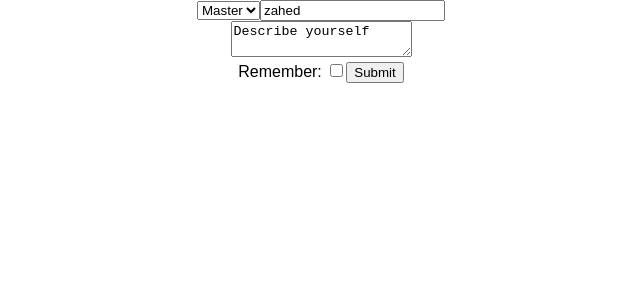
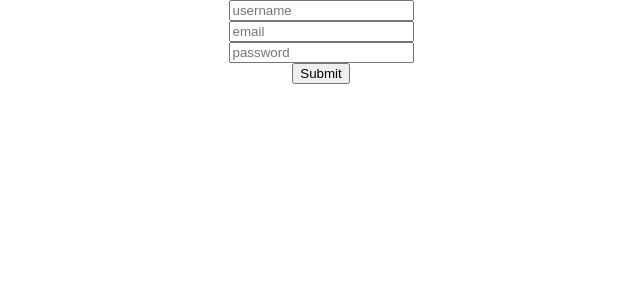
Before and after one commit to zahedshareef/practical-react, a React (Create React App) app: page / in a window 1280 px wide. Shown: the top 300 px of the page, without its empty margins (319-959 px from the left). Built offline with nearby package versions, Linux system fonts and the light colour scheme.

Commit message:
7.2 Form validation in react

```diff
--- a/src/components/Header.js
+++ b/src/components/Header.js
@@ -1,5 +1,5 @@
 import React from 'react';
-import MyForm from './MyForm';
+import ValidationForm from './ValidationForm';
 
 export default class Header extends React.Component {
     state = {
@@ -9,7 +9,7 @@ export default class Header extends React.Component {
     render() {
         return (
             <div className="App">
-                <MyForm />
+                <ValidationForm />
             </div>
         );
     }
--- /dev/null
+++ b/src/components/ValidationForm.js
@@ -0,0 +1,101 @@
+import React from 'react';
+let initialState = {
+    username: '',
+    email: '',
+    password: '',
+    usernameError: '',
+    emailError: '',
+    passwordError: ''
+};
+
+export default class ValidationForm extends React.Component {
+    state = initialState;
+
+    handleChange = (e) => {
+        const isCheckbox = e.target.type === 'checkbox';
+        this.setState({
+            [e.target.name]: isCheckbox ? e.target.checked : e.target.value
+        });
+    };
+
+    validate = () => {
+        let usernameError = '';
+        let emailError = '';
+        let passwordError = '';
+
+        if (this.state.username.length < 1) {
+            usernameError = 'invalid username';
+        }
+        if (!this.state.email.includes('@')) {
+            emailError = 'invalid email';
+        }
+        if (this.state.password.length < 6) {
+            passwordError = 'invalid password';
+        }
+
+        if (usernameError || emailError || passwordError) {
+            this.setState({ usernameError, emailError, passwordError });
+            return false;
+        }
+
+        return true;
+    };
+
+    handleSubmit = (e) => {
+        e.preventDefault();
+        const isValid = this.validate();
+        if (isValid) {
+            console.log(this.state);
+            this.setState(initialState);
+        }
+    };
+
+    render() {
+        return (
+            <form onSubmit={this.handleSubmit}>
+                <div>
+                    <input
+                        name="username"
+                        placeholder="username"
+                        value={this.state.username}
+                        onChange={this.handleChange}
+                    />
+                    <div
+                        style={{
+                            color: 'red',
+                            fontsize: 12
+                        }}>
+                        {this.state.usernameError}
+                    </div>
+                </div>
+                <div>
+                    <input name="email" placeholder="email" value={this.state.email} onChange={this.handleChange} />
+                    <div
+                        style={{
+                            color: 'red',
+                            fontsize: 12
+                        }}>
+                        {this.state.emailError}
+                    </div>
+                </div>
+                <div>
+                    <input
+                        name="password"
+                        placeholder="password"
+                        type="password"
+                        value={this.state.password}
+                        onChange={this.handleChange}
+                    />
+                    <div
+                        style={{
+                            color: 'red',
+                            fontsize: 12
+                        }}>
+                        {this.state.passwordError}
+                    </div>
+                </div>
+                <button type="submit">Submit</button>
+            </form>
+        );
+    }
+}
```
